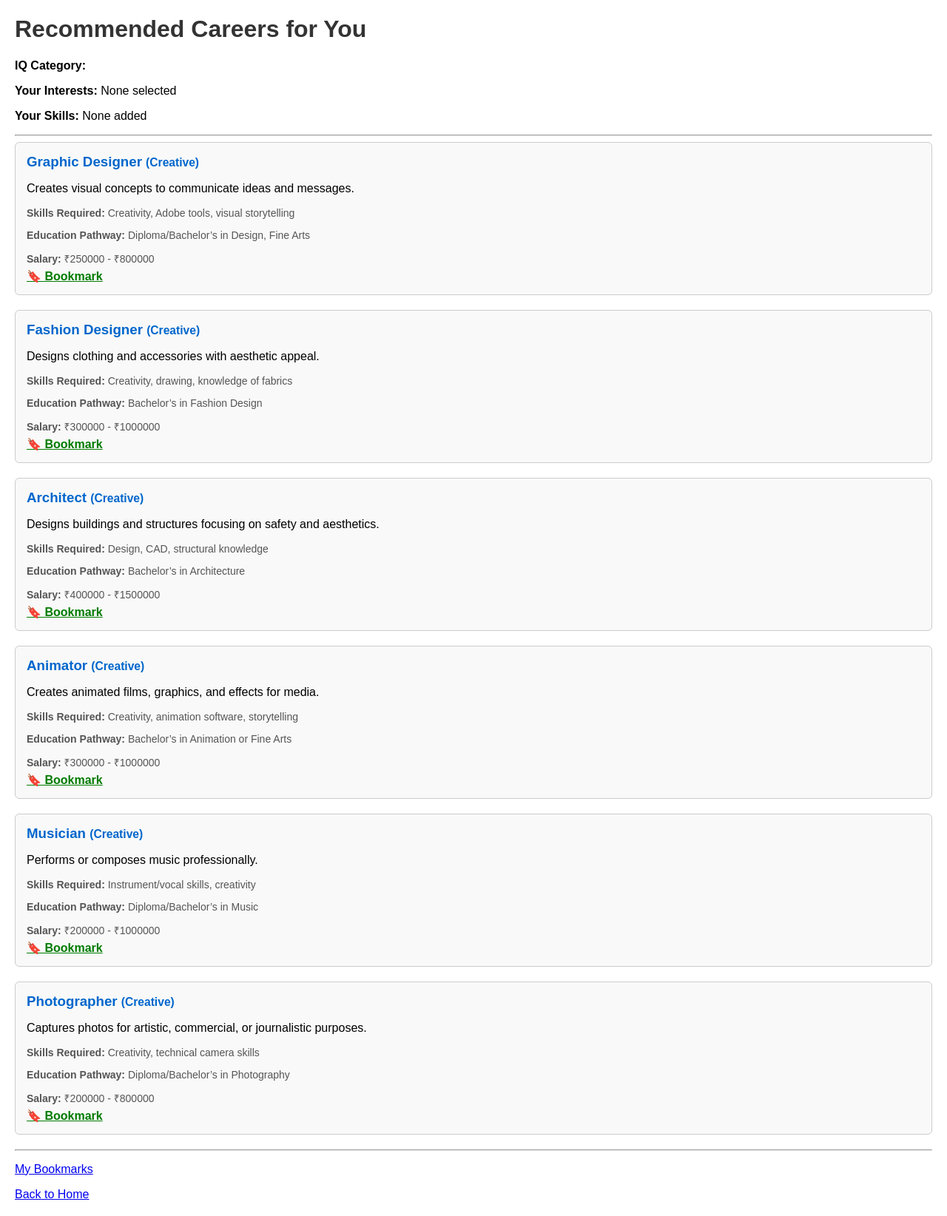
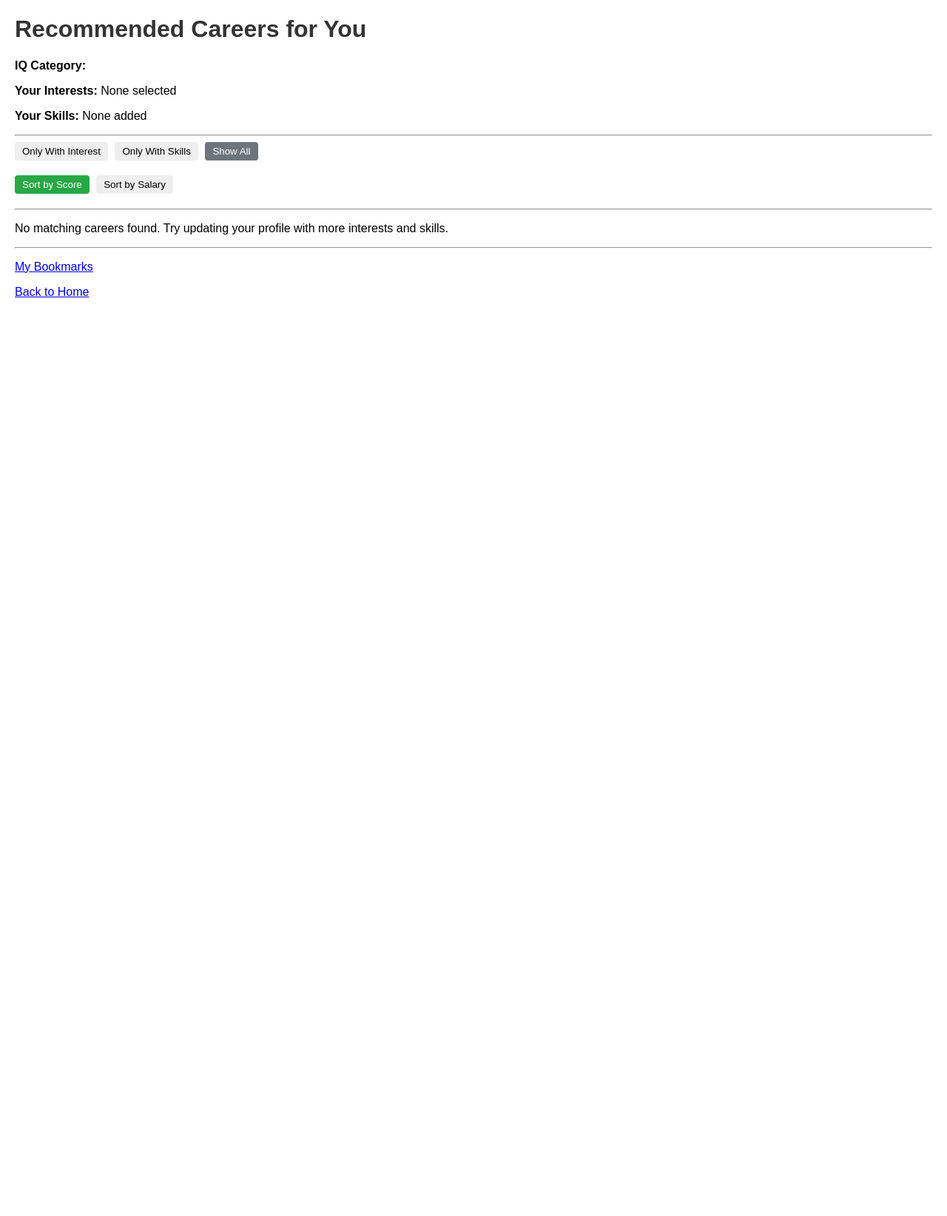
Before and after one commit to Somin-Kuriyakose/Mini-Project, a Django app: page /careers/recommendations/ in a window 1280 px wide. Shown: the whole page at 74% size. After the commit the page ends 402 px from the top, so only its background shows below. Run offline with Django 5.2, Linux system fonts and the light colour scheme; a user stored in the database is signed in; data comes from the database, SQL or seed files in the repository; both versions use the stored data as it was after the commit.

Commit message:
updated recommendation engine

```diff
--- a/careers/views.py
+++ b/careers/views.py
@@ -101,12 +101,15 @@
 from django.shortcuts import render, redirect, get_object_or_404
 from django.contrib.auth.decorators import login_required
 from .models import Career, CareerBookmark
-
-
 @login_required
 def career_recommendations(request):
     profile = request.user.profile
     iq_category = profile.last_iq_category
+
+    # Normalize case (capitalize first letter)
+    if iq_category:
+        iq_category = iq_category.capitalize()
+
     interests = list(profile.interests.all())
     skills = list(profile.skills.all())
 
@@ -114,42 +117,81 @@ def career_recommendations(request):
     scored_careers = []
 
     for career in careers:
+        details = {"iq": 0, "interests": 0, "skills": 0}
         score = 0
 
-        # --- IQ weighting ---
-        if career.category == "ACADEMIC" and iq_category == "High":
-            score += 50
-        elif career.category == "TECHNICAL" and iq_category in ["Average", "High"]:
-            score += 40
-        elif career.category == "VOCATIONAL" and iq_category == "Low":
-            score += 40
-        elif career.category == "CREATIVE":
-            score += 30  # open for all, weaker
+        # --- IQ Weighting ---
+        iq_boost = {
+            "ACADEMIC": {"High": 50, "Average": 30, "Low": 10},
+            "TECHNICAL": {"High": 45, "Average": 40, "Low": 20},
+            "VOCATIONAL": {"Low": 40, "Average": 25, "High": 10},
+            "CREATIVE": {"High": 30, "Average": 30, "Low": 30},
+        }
+        iq_score = iq_boost.get(career.category.upper(), {}).get(iq_category, 0)
+        details["iq"] = iq_score
+        score += iq_score
 
         # --- Interest Matching ---
         matched_interests = set(career.interests.all()) & set(interests)
-        score += len(matched_interests) * 20
+        if career.interests.exists():
+            interest_score = (len(matched_interests) / career.interests.count()) * 30
+        else:
+            interest_score = 0
+        details["interests"] = round(interest_score, 2)
+        score += interest_score
 
         # --- Skills Matching ---
+        overlap = []
         if career.skills_required:
             required_skills = [s.strip().lower() for s in career.skills_required.split(",")]
             user_skills = [s.name.lower() for s in skills]
             overlap = set(required_skills) & set(user_skills)
-            score += len(overlap) * 15
 
-        scored_careers.append((career, score))
+            if required_skills:
+                skills_score = (len(overlap) / len(required_skills)) * 40
+            else:
+                skills_score = 0
+        else:
+            skills_score = 0
 
-    # Sort by relevance
-    scored_careers.sort(key=lambda x: x[1], reverse=True)
-    top_careers = [c for c, s in scored_careers if s > 0]
+        details["skills"] = round(skills_score, 2)
+        score += skills_score
+
+        scored_careers.append({
+            "career": career,
+            "total_score": round(score, 2),
+            "details": details,
+            "matched_interests": [i.name for i in matched_interests],
+            "matched_skills": list(overlap),
+        })
+
+    # --- Filtering ---
+    filter_interest = request.GET.get("filter_interest") == "1"
+    filter_skills = request.GET.get("filter_skills") == "1"
+
+    scored_careers = [
+        c for c in scored_careers
+        if c["total_score"] >= 31
+        and (not filter_interest or c["details"]["interests"] > 0)
+        and (not filter_skills or c["details"]["skills"] > 0)
+    ]
+
+    # --- Sorting ---
+    sort_by = request.GET.get("sort", "score")  # default: score
+    if sort_by == "salary":
+        scored_careers.sort(key=lambda x: (x["career"].salary_max or 0), reverse=True)
+    else:
+        scored_careers.sort(key=lambda x: x["total_score"], reverse=True)
 
     return render(request, "careers/recommendations.html", {
-        "careers": top_careers,
-        "iq_category": iq_category,
+        "careers": scored_careers,
+        "iq_category": profile.last_iq_category,  # original for display
         "interests": interests,
         "skills": skills,
+        "filter_interest": filter_interest,
+        "filter_skills": filter_skills,
+        "sort_by": sort_by,
     })
-
 
 # ---------------- Bookmarks ---------------- #
 
--- a/templates/careers/recommendations.html
+++ b/templates/careers/recommendations.html
@@ -6,6 +6,23 @@
   <style>
     body { font-family: Arial, sans-serif; margin: 20px; }
     h1 { color: #333; }
+    .filters {
+      margin-bottom: 20px;
+    }
+    .filters a {
+      display: inline-block;
+      margin-right: 10px;
+      padding: 6px 12px;
+      border-radius: 4px;
+      text-decoration: none;
+      font-size: 14px;
+      background: #007bff;
+      color: white;
+    }
+    .filters a.active {
+      background: #0056b3;
+      font-weight: bold;
+    }
     .career-card {
       border: 1px solid #ccc;
       border-radius: 6px;
@@ -18,7 +35,14 @@
       color: #0066cc;
     }
     .meta { font-size: 14px; color: #555; margin-bottom: 5px; }
-    .actions a { color: #007b00; font-weight: bold; }
+    .score-box {
+      background: #eef;
+      padding: 10px;
+      border-radius: 4px;
+      margin-top: 10px;
+    }
+    .score-box ul { margin: 0; padding-left: 20px; font-size: 14px; }
+    .actions a { color: #007b00; font-weight: bold; text-decoration: none; }
   </style>
 </head>
 <body>
@@ -50,23 +74,96 @@
 
   <hr>
 
+
+
+<!-- Filter Section -->
+<div style="margin-bottom:20px;">
+  <form method="get" style="display:inline;">
+    <input type="hidden" name="sort" value="{{ sort_by|default:'score' }}">
+
+    <button type="submit" name="filter_interest" value="1"
+      style="background-color: {% if filter_interest %}#007bff{% else %}#eee{% endif %};
+             color: {% if filter_interest %}#fff{% else %}#000{% endif %};
+             border:none; padding:5px 10px; margin-right:5px; border-radius:4px;">
+      Only With Interest
+    </button>
+
+    <button type="submit" name="filter_skills" value="1"
+      style="background-color: {% if filter_skills %}#007bff{% else %}#eee{% endif %};
+             color: {% if filter_skills %}#fff{% else %}#000{% endif %};
+             border:none; padding:5px 10px; margin-right:5px; border-radius:4px;">
+      Only With Skills
+    </button>
+
+    <button type="submit" name="show_all" value="1"
+      style="background-color: #6c757d; color:#fff; border:none; padding:5px 10px; margin-right:5px; border-radius:4px;">
+      Show All
+    </button>
+  </form>
+</div>
+
+<!-- Sort Section -->
+<div style="margin-bottom:20px;">
+  <form method="get" style="display:inline;">
+    <input type="hidden" name="filter_interest" value="{{ filter_interest|default:0 }}">
+    <input type="hidden" name="filter_skills" value="{{ filter_skills|default:0 }}">
+
+    <button type="submit" name="sort" value="score"
+      style="background-color: {% if sort_by == 'score' %}#28a745{% else %}#eee{% endif %};
+             color: {% if sort_by == 'score' %}#fff{% else %}#000{% endif %};
+             border:none; padding:5px 10px; margin-right:5px; border-radius:4px;">
+      Sort by Score
+    </button>
+
+    <button type="submit" name="sort" value="salary"
+      style="background-color: {% if sort_by == 'salary' %}#28a745{% else %}#eee{% endif %};
+             color: {% if sort_by == 'salary' %}#fff{% else %}#000{% endif %};
+             border:none; padding:5px 10px; margin-right:5px; border-radius:4px;">
+      Sort by Salary
+    </button>
+  </form>
+</div>
+
+
+  <hr>
+
   {% if careers %}
-    {% for career in careers %}
+    {% for item in careers %}
       <div class="career-card">
-        <h3>{{ career.title }} <small>({{ career.get_category_display }})</small></h3>
-        <p>{{ career.description }}</p>
-        <p class="meta"><strong>Skills Required:</strong> {{ career.skills_required }}</p>
-        <p class="meta"><strong>Education Pathway:</strong> {{ career.education_pathway }}</p>
+        <h3>{{ item.career.title }} <small>({{ item.career.get_category_display }})</small></h3>
+        <p>{{ item.career.description }}</p>
+        <p class="meta"><strong>Skills Required:</strong> {{ item.career.skills_required }}</p>
+        <p class="meta"><strong>Education Pathway:</strong> {{ item.career.education_pathway }}</p>
         <p class="meta">
           <strong>Salary:</strong>
-          {% if career.salary_min and career.salary_max %}
-            ₹{{ career.salary_min }} - ₹{{ career.salary_max }}
+          {% if item.career.salary_min and item.career.salary_max %}
+            ₹{{ item.career.salary_min }} - ₹{{ item.career.salary_max }}
           {% else %}
             Not specified
           {% endif %}
         </p>
+
+        <!-- Score Breakdown -->
+        <div class="score-box">
+          <strong>Score Breakdown:</strong>
+          <ul>
+            <li>IQ Match: {{ item.details.iq }}</li>
+            <li>Interest Match: {{ item.details.interests }}
+              {% if item.matched_interests %}
+                (Matched: {{ item.matched_interests|join:", " }})
+              {% endif %}
+            </li>
+            <li>Skills Match: {{ item.details.skills }}
+              {% if item.matched_skills %}
+                (Matched: {{ item.matched_skills|join:", " }})
+              {% endif %}
+            </li>
+          </ul>
+          <p><strong>Total Score:</strong> {{ item.total_score }}</p>
+        </div>
+
         <div class="actions">
-          <a href="{% url 'bookmark_career' career.id %}">🔖 Bookmark</a>
+          <a href="{% url 'bookmark_career' item.career.id %}">🔖 Bookmark</a>
         </div>
       </div>
     {% endfor %}
```
Also changed, not shown: assessments/services.py (+7 -7 lines), load_questions.py (+5 -5 lines), db.sqlite3.
